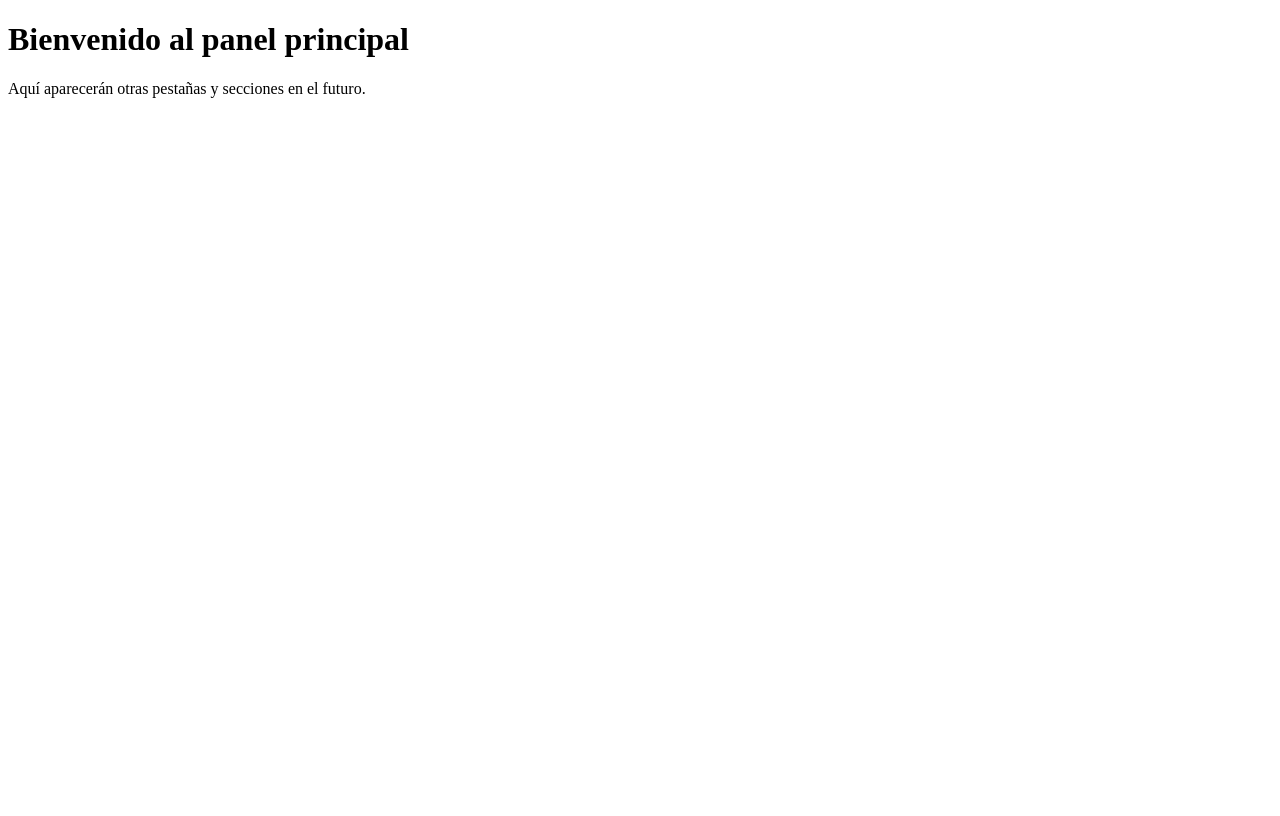
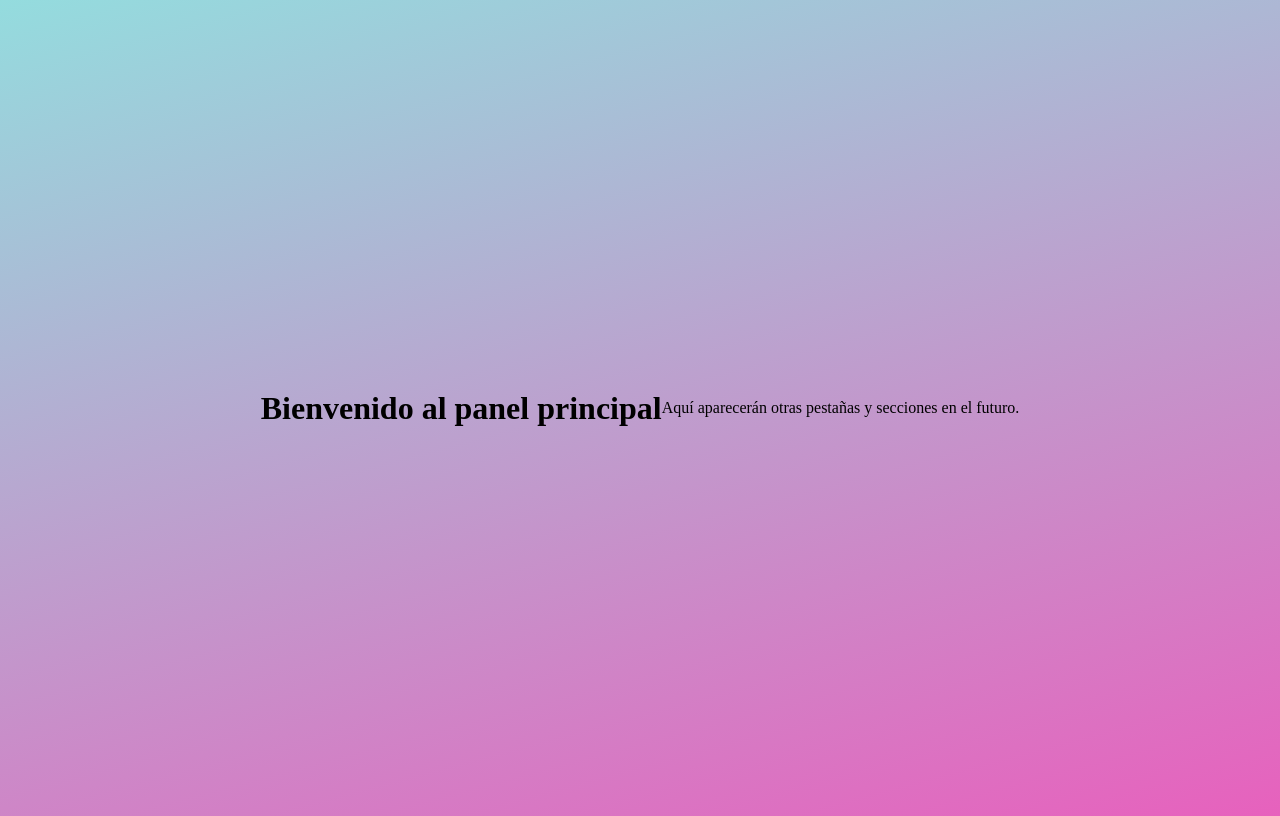
Before and after one commit to Picsa12/PAGINA-DE-CALIDAD, a plain HTML site: page dashboard.html in a window 1280 px wide. Drawn offline with Linux system fonts and the light colour scheme.

Commit message:
Update dashboard.html

```diff
--- a/dashboard.html
+++ b/dashboard.html
@@ -3,6 +3,7 @@
 <head>
   <meta charset="UTF-8">
   <title>Panel de Usuario</title>
+  <link rel="stylesheet" href="styledashboard.css">
 </head>
 <body>
   <h1>Bienvenido al panel principal</h1>
```
